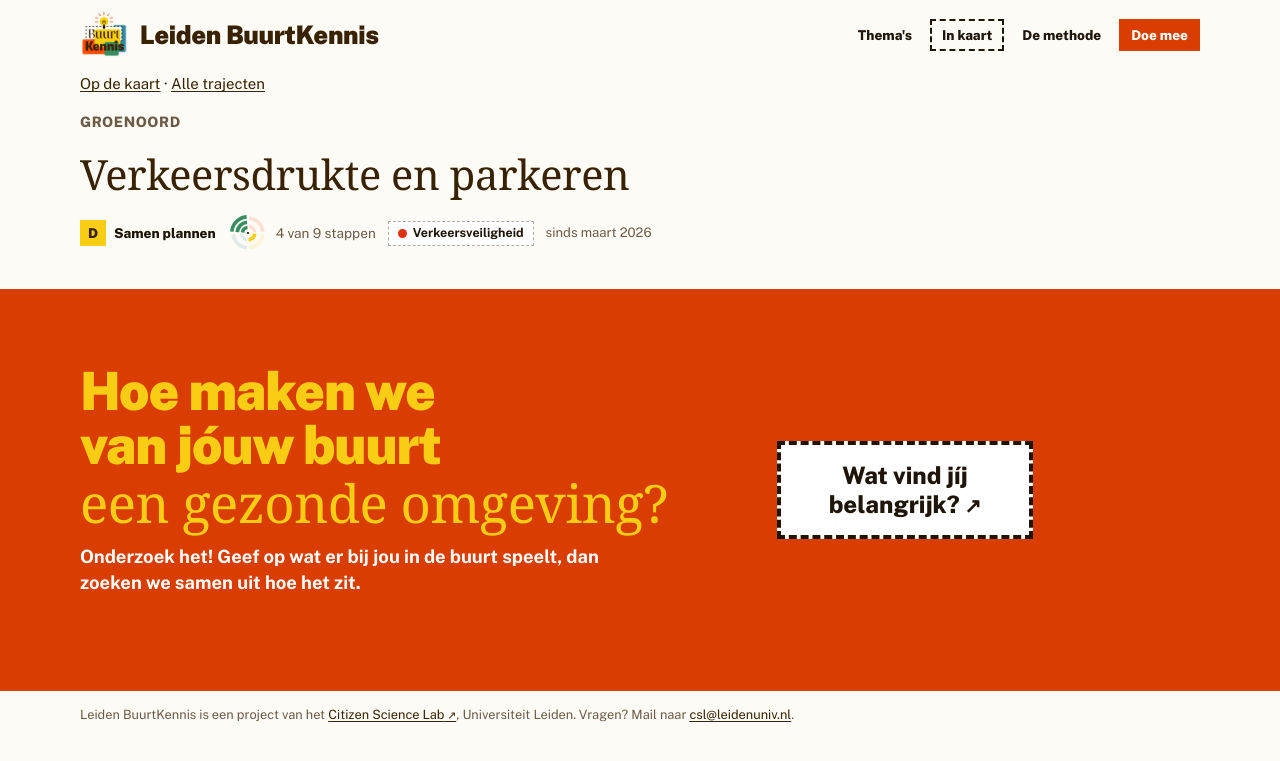
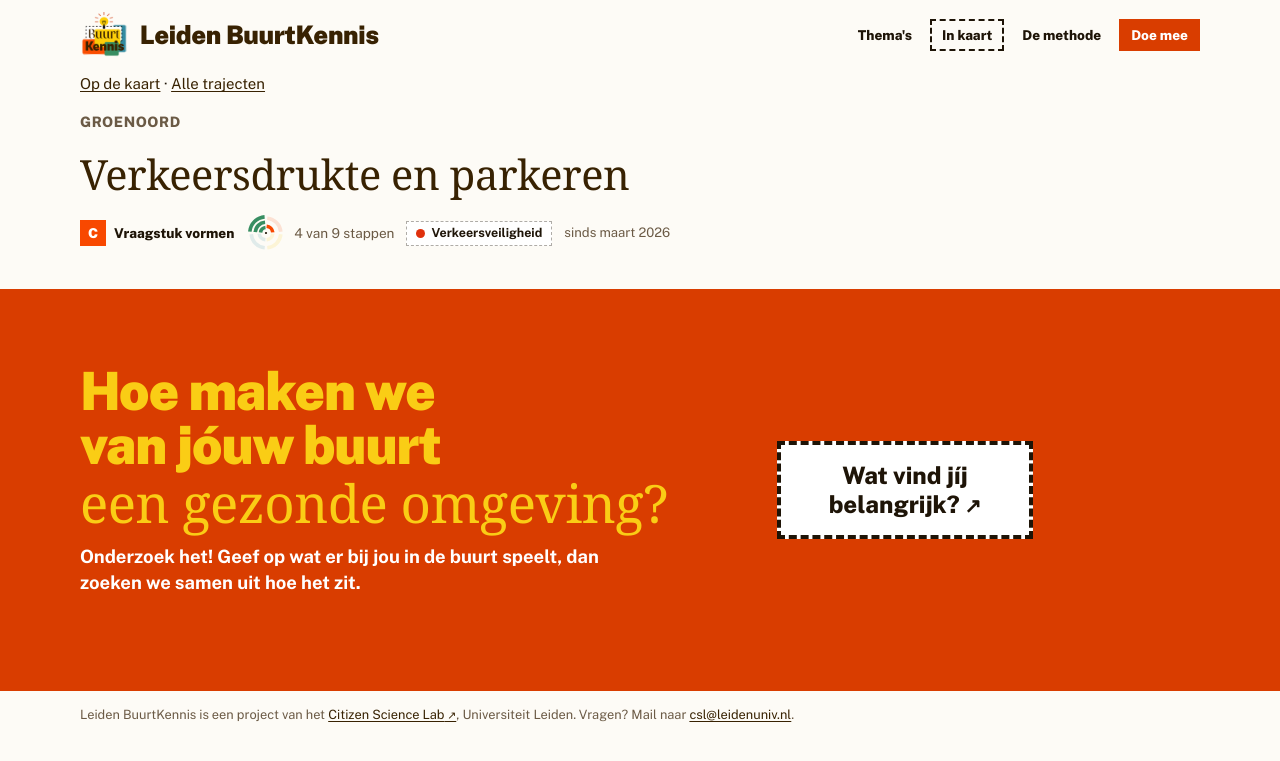
Before and after one commit to CitizenScienceLab/buurtkennis, a Jekyll site: the page built from _trajecten/verkeersdrukte-en-parkeren.md, in a window 1280 px wide. Shown: the top 761 px of the page. Built offline with Jekyll 4.4.1, drawn with Linux system fonts in a browser that asks for light colours; some web fonts are replaced; part of the change alters nothing that is shown.

```diff
--- a/_trajecten/verkeersdrukte-en-parkeren.md
+++ b/_trajecten/verkeersdrukte-en-parkeren.md
@@ -4,7 +4,7 @@ stappen:
   - b1
   - b2
   - b3
-  - d1
+  - c1
 fase: C
 thema: veiligheid
 buurten:
```
